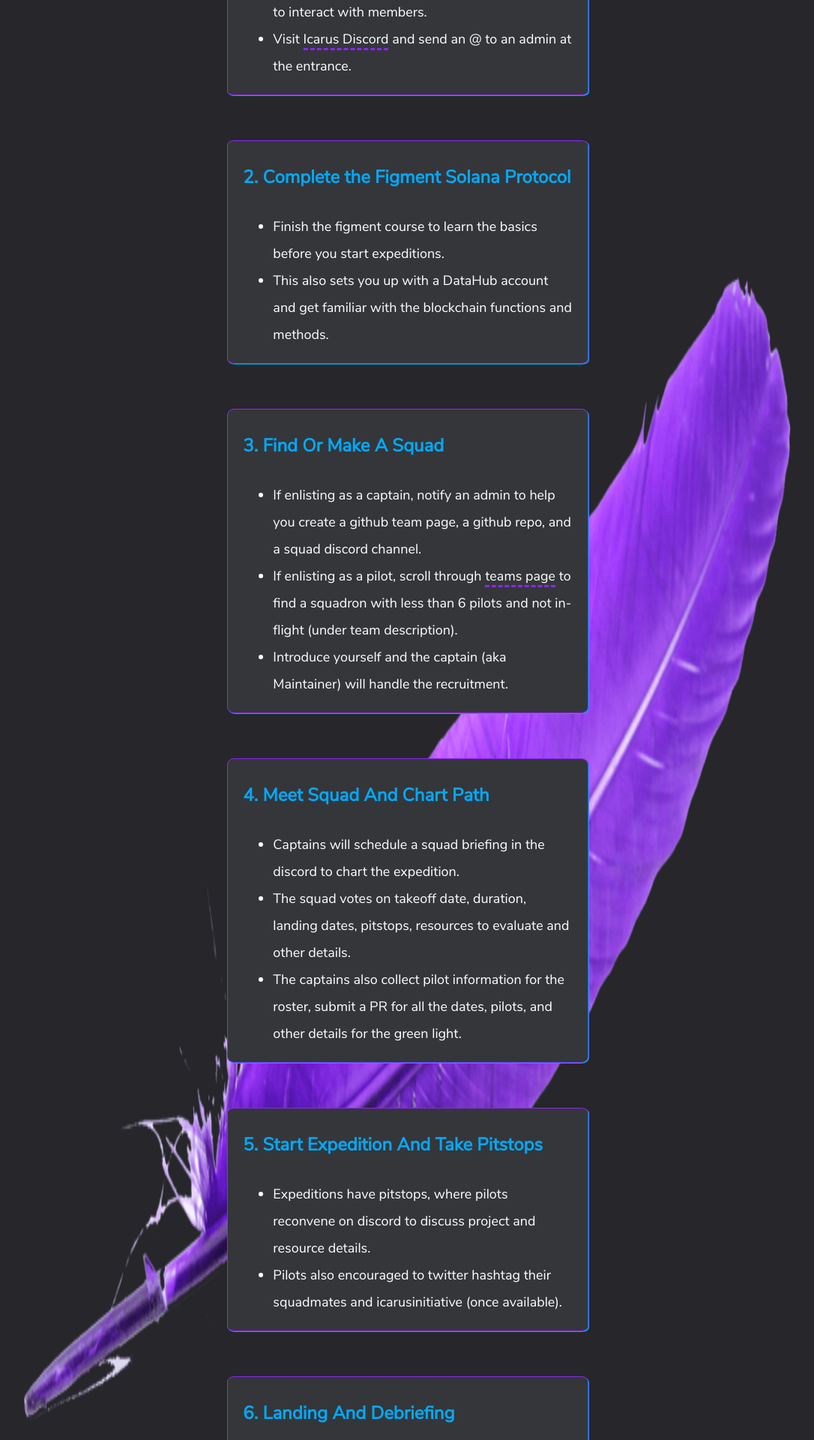
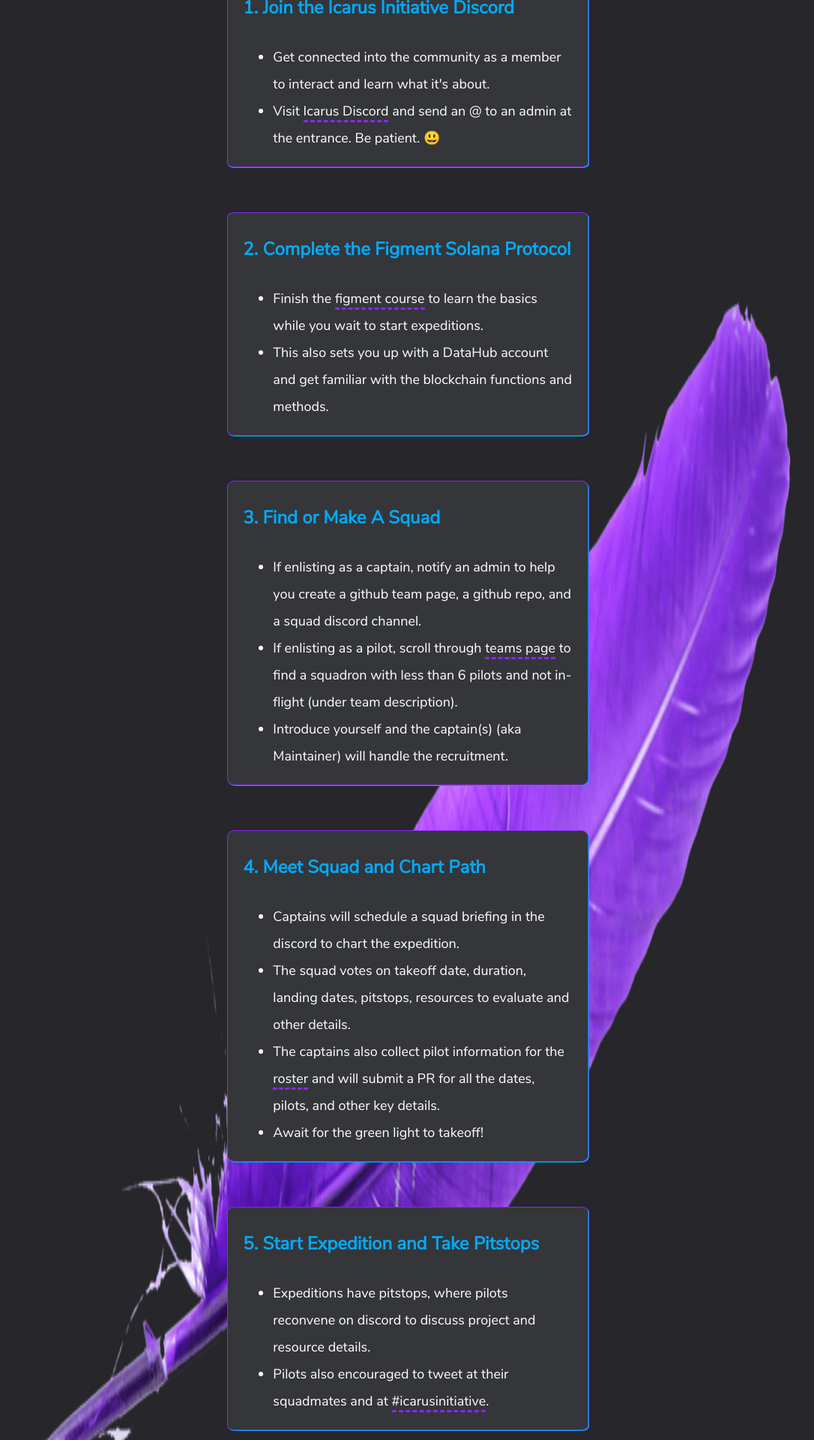
Before and after one commit to icarus-initiative/organization_website, a Next.js app: page / in a window 1280 px wide. Shown: the part 2600-4520 px from the top of the page at 75% size, without its empty margins (96-1182 px from the left). Built offline with nearby package versions, Linux system fonts and the light colour scheme.

Commit message:
Update Process

```diff
--- a/src/Process.js
+++ b/src/Process.js
@@ -1,5 +1,6 @@
 import styled from 'styled-components';
 import Wrapper from './Wrapper';
+import globals from './data';
 
 const Section = styled.section`
   margin: 0 auto;
@@ -53,6 +54,7 @@ const Purplerize = styled.span`
   color: var(--purple);
 `;
 export default function Process() {
+  const { process } = globals();
   return (
     <Wrapper>
       <Section id='process'>
@@ -61,13 +63,17 @@ export default function Process() {
         </H1>
         <Ul>
           <Li>
-            Icarus seeks pilots who are <Colorize>passionate</Colorize>,{' '}
+            Icarus seeks pilots who are <Colorize>leaders</Colorize>,{' '}
             <Colorize>builders</Colorize> and <Colorize>contributors</Colorize>{' '}
-            back to the community.
+            to enrich the community.
           </Li>
           <Li>
             If you're expecting a bootcamp and a golden ticket, this is{' '}
             <em>not</em> it.
+          </Li>
+          <Li>
+            Icarus seeks people who are passionate about mastering their craft
+            because the future is built by meticulous minds.
           </Li>
         </Ul>
         <Cards>
@@ -75,19 +81,20 @@ export default function Process() {
             <CardTitle>1. Join the Icarus Initiative Discord</CardTitle>
             <CardDescription>
               <li>
-                Get connected into the community as a member to interact with
-                members.
+                Get connected into the community as a member to interact and
+                learn what it's about.
               </li>
               <li>
                 Visit{' '}
                 <a
-                  href='https://discord.gg/9yYsQVYR3K'
+                  href={process.discord.url}
+                  title={process.discord.title}
                   rel='noopener noreferrer nofollow'
                   target='_blank'
                 >
                   Icarus Discord
                 </a>{' '}
-                and send an @ to an admin at the entrance.
+                and send an @ to an admin at the entrance. Be patient. 😃
               </li>
             </CardDescription>
           </Card>
@@ -95,8 +102,16 @@ export default function Process() {
             <CardTitle>2. Complete the Figment Solana Protocol</CardTitle>
             <CardDescription>
               <li>
-                Finish the figment course to learn the basics before you start
-                expeditions.
+                Finish the{' '}
+                <a
+                  href={process.figment.url}
+                  title={process.figment.title}
+                  rel='noopener noreferrer nofollow'
+                  target='_blank'
+                >
+                  figment course
+                </a>{' '}
+                to learn the basics while you wait to start expeditions.
               </li>
               <li>
                 This also sets you up with a DataHub account and get familiar
@@ -105,7 +120,7 @@ export default function Process() {
             </CardDescription>
           </Card>
           <Card>
-            <CardTitle>3. Find Or Make A Squad</CardTitle>
+            <CardTitle>3. Find or Make A Squad</CardTitle>
             <CardDescription>
               <li>
                 If enlisting as a captain, notify an admin to help you create a
@@ -114,7 +129,8 @@ export default function Process() {
               <li>
                 If enlisting as a pilot, scroll through{' '}
                 <a
-                  href='https://github.com/orgs/icarus-initiative/teams'
+                  href={process.teams.url}
+                  title={process.teams.title}
                   rel='noopener noreferrer nofollow'
                   target='_blank'
                 >
@@ -124,13 +140,13 @@ export default function Process() {
                 (under team description).
               </li>
               <li>
-                Introduce yourself and the captain (aka Maintainer) will handle
-                the recruitment.
+                Introduce yourself and the captain(s) (aka Maintainer) will
+                handle the recruitment.
               </li>
             </CardDescription>
           </Card>
           <Card>
-            <CardTitle>4. Meet Squad And Chart Path</CardTitle>
+            <CardTitle>4. Meet Squad and Chart Path</CardTitle>
             <CardDescription>
               <li>
                 Captains will schedule a squad briefing in the discord to chart
@@ -141,48 +157,74 @@ export default function Process() {
                 pitstops, resources to evaluate and other details.
               </li>
               <li>
-                The captains also collect pilot information for the roster,
-                submit a PR for all the dates, pilots, and other details for the
-                green light.
+                The captains also collect pilot information for the{' '}
+                <a
+                  href={process.squadrons.url}
+                  title={process.squadrons.title}
+                  rel='noopener noreferrer nofollow'
+                  target='_blank'
+                >
+                  roster
+                </a>{' '}
+                and will submit a PR for all the dates, pilots, and other key
+                details.
               </li>
+              <li>Await for the green light to takeoff!</li>
             </CardDescription>
           </Card>
           <Card>
-            <CardTitle>5. Start Expedition And Take Pitstops</CardTitle>
+            <CardTitle>5. Start Expedition and Take Pitstops</CardTitle>
             <CardDescription>
               <li>
                 Expeditions have pitstops, where pilots reconvene on discord to
                 discuss project and resource details.
               </li>
               <li>
-                Pilots also encouraged to twitter hashtag their squadmates and
-                icarusinitiative (once available).
+                Pilots also encouraged to tweet at their squadmates and at{' '}
+                <a
+                  href={process.twitter.url}
+                  title={process.twitter.title}
+                  rel='noopener noreferrer nofollow'
+                  target='_blank'
+                >
+                  #icarusinitiative
+                </a>
+                .
               </li>
             </CardDescription>
           </Card>
           <Card>
-            <CardTitle>6. Landing And Debriefing</CardTitle>
+            <CardTitle>6. Landing and Debriefing</CardTitle>
             <CardDescription>
               <li>
                 Squadrons lands at the end of the expedition and presents their
-                flight.
+                journey.
               </li>
               <li>Captains to set up a meeting with a more senior squadron.</li>
               <li>
                 Senior squadrons gives feedback and notify admins via a PR to
-                report the "Actual Landing Date".
+                report the{' '}
+                <a
+                  href={process.squadrons.url}
+                  title={process.squadrons.title}
+                  rel='noopener noreferrer nofollow'
+                  target='_blank'
+                >
+                  Actual Landing Date
+                </a>
+                .
               </li>
             </CardDescription>
           </Card>
           <Card>
-            <CardTitle>7. Vote, Rest, Redeploy</CardTitle>
+            <CardTitle>7. Vote, Rest, and Redeploy</CardTitle>
             <CardDescription>
               <li>
                 Captains collects majority votes to vote resources into the
-                expdition's open positions.
+                expdition's open slots.
               </li>
               <li>
-                Squadrons, captains, or pilots can create content for
+                Squadrons, captains, or pilots can opt to create content for
                 contribution.
               </li>
               <li>
```
